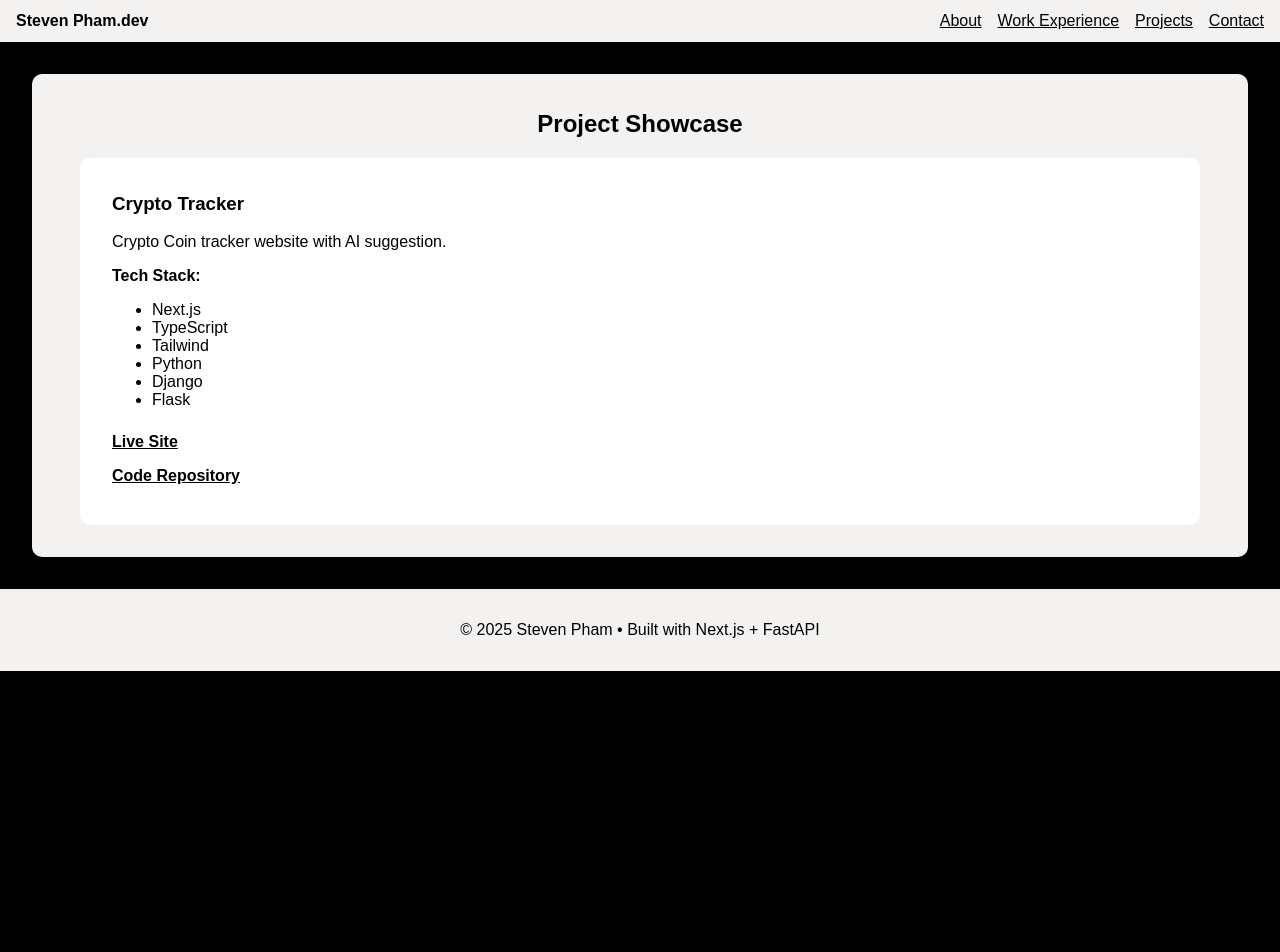
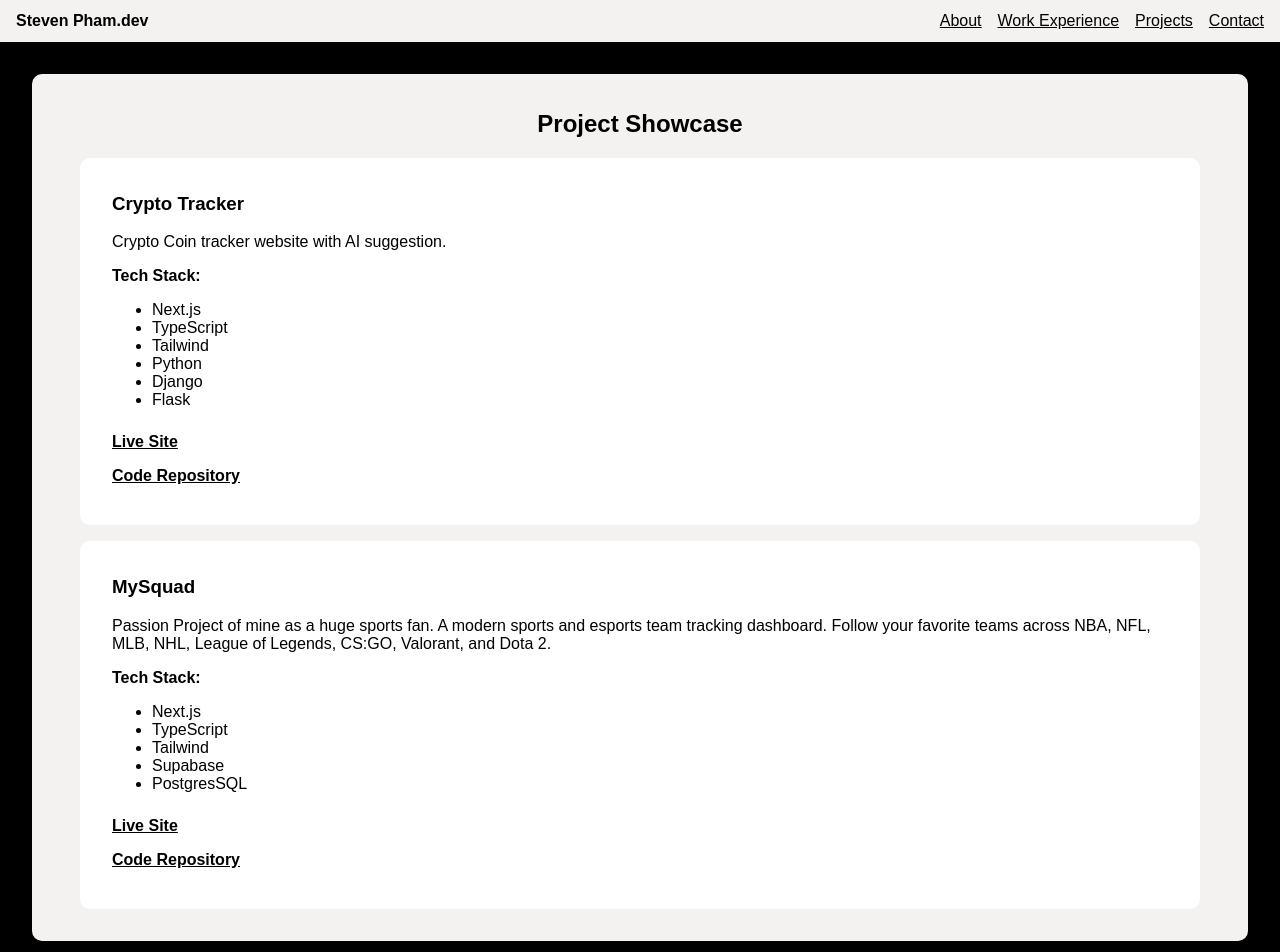
Before and after one commit to xStevenTP/personal-website, a Next.js app in the folder src/frontend/: page /projects in a window 1280 px wide. Shown: the top 952 px of the page. Before the commit the page ends 800 px from the top, so only its background shows below. Built offline with nearby package versions, Linux system fonts and the light colour scheme.

Commit message:
Adding MySquad Project

```diff
--- a/src/frontend/app/projects/page.tsx
+++ b/src/frontend/app/projects/page.tsx
@@ -12,6 +12,14 @@ const projects : Project[] = [
     liveUrl: "https://crypto-tracker.vercel.app",
     repoUrl: "https://github.com/xStevenTP/CryptoTracker",
   },
+  {
+    id: "my-squad",
+    name: "MySquad",
+    description: "Passion Project of mine as a huge sports fan. A modern sports and esports team tracking dashboard. Follow your favorite teams across NBA, NFL, MLB, NHL, League of Legends, CS:GO, Valorant, and Dota 2.",
+    tags: ["Next.js", "TypeScript", "Tailwind", "Supabase", "PostgresSQL"],
+    liveUrl: "https://my-squads.vercel.app",
+    repoUrl: "https://github.com/xStevenTP/MySquad",
+  },
 ];
 
 export default async function ProjectsPage() {
```
